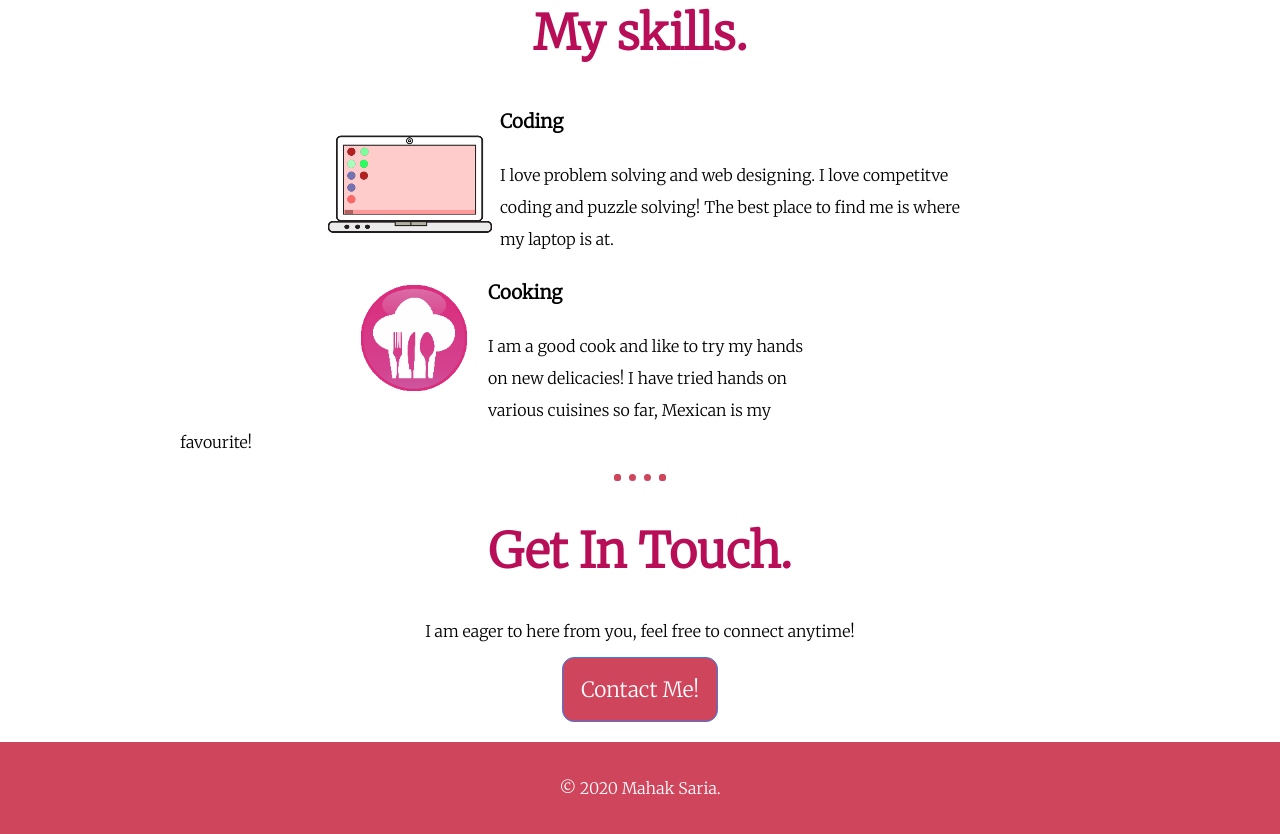
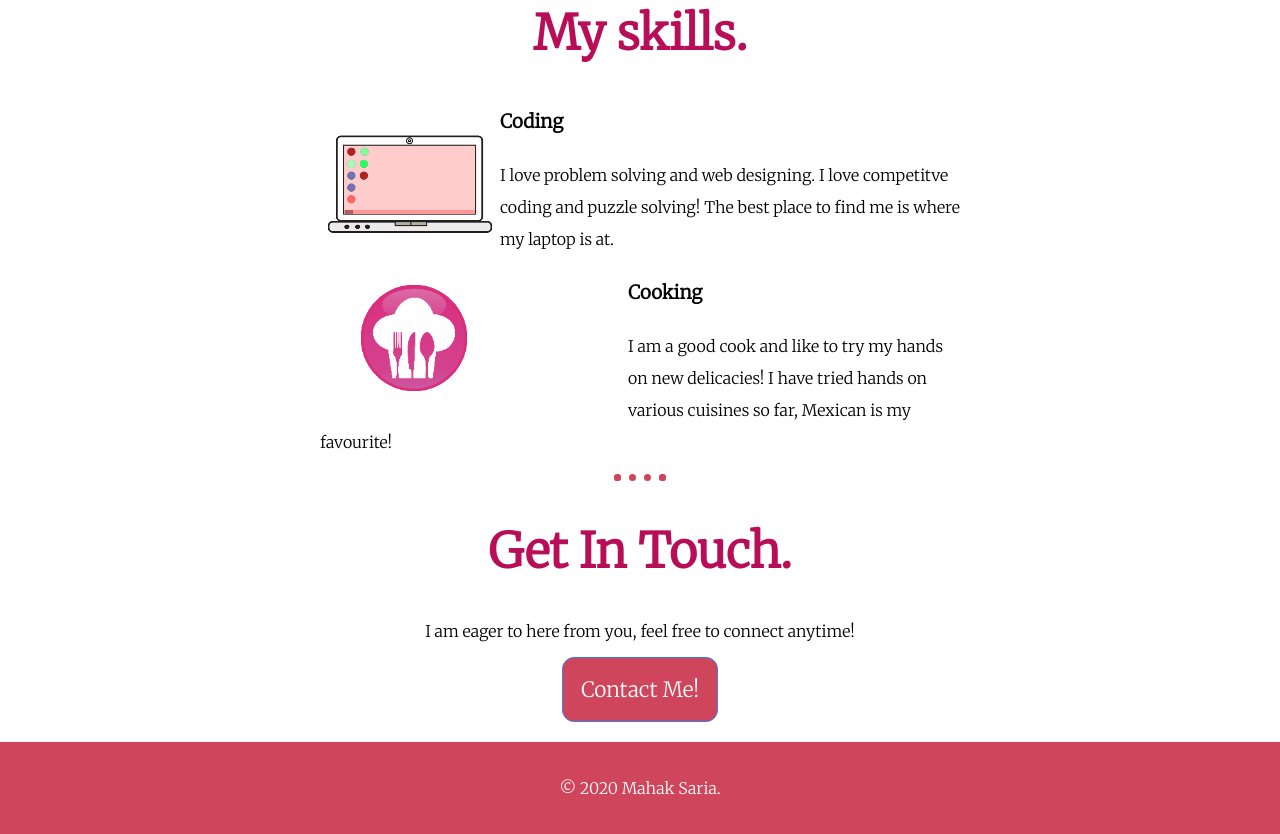
Before and after one commit to mahak5/cv-css, a plain HTML site: page index.html in a window 1280 px wide. Shown: the part 1203-2037 px from the top of the page. Drawn offline with Linux system fonts and the light colour scheme.

Commit message:
Update index.html

```diff
--- a/index.html
+++ b/index.html
@@ -44,8 +44,8 @@
 				</div>
 				<div class="skill-row">
 					<img class="hob2" src="images/hobby2.png" alt="" srcset="" />
-					<h3 class="skillr">Cooking</h3>
-					<p class="skillr">
+					<h3>Cooking</h3>
+					<p>
 						I am a good cook and like to try my hands on new delicacies! I have tried
 						hands on various cuisines so far, Mexican is my favourite!
 					</p>
```
